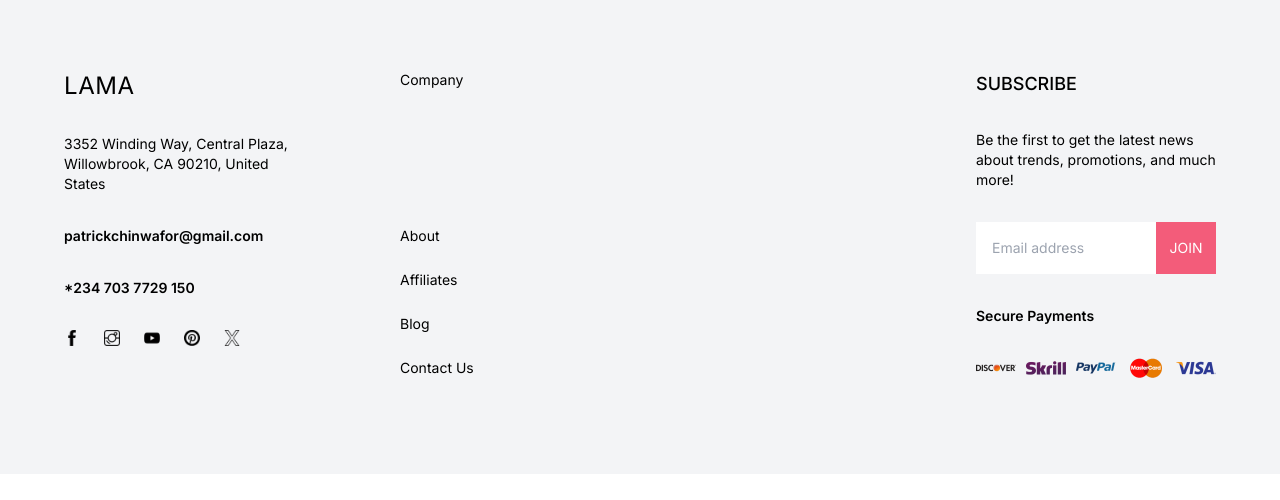
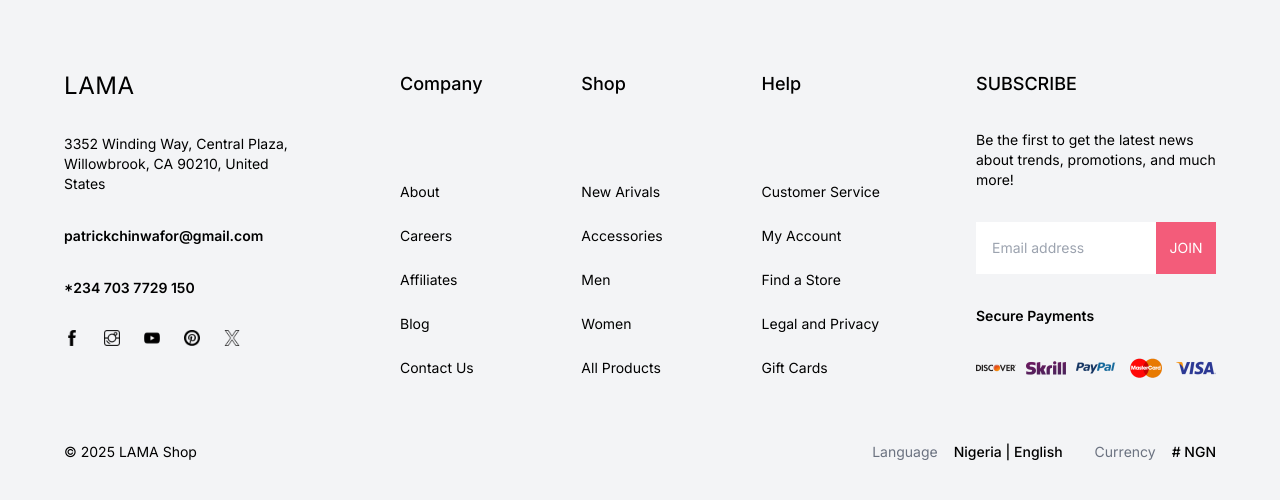
Before and after one commit to patrickNwafo/ecomm, a Next.js app: page / in a window 1280 px wide. Shown: the part 2782-3282 px from the top of the page. Before the commit the page ends 3256 px from the top, so only its background shows below. Built offline with nearby package versions, Linux system fonts and the light colour scheme.

Commit message:
finished the footer section

```diff
--- a/src/components/Footer.tsx
+++ b/src/components/Footer.tsx
@@ -50,12 +50,33 @@ const Footer = () => {
                 {/* CENTER */}
                 <div className="hidden lg:flex justify-between w-1/2">
                     <div className="flex flex-col justify-between">
-                        <h1> Company</h1>
+                        <h1 className=" font-medium text-lg">Company</h1>
                         <div className="flex flex-col gap-6">
                             <Link href="/">About</Link>
+                            <Link href="/">Careers</Link>
                             <Link href="/">Affiliates</Link>
                             <Link href="/">Blog</Link>
                             <Link href="/">Contact Us</Link>
+                        </div>
+                    </div>
+                    <div className="flex flex-col justify-between">
+                        <h1 className=" font-medium text-lg">Shop</h1>
+                        <div className="flex flex-col gap-6">
+                            <Link href="">New Arivals</Link>
+                            <Link href="">Accessories</Link>
+                            <Link href="">Men</Link>
+                            <Link href="">Women</Link>
+                            <Link href="">All Products</Link>
+                        </div>
+                    </div>
+                    <div className="flex flex-col justify-between">
+                        <h1 className=" font-medium text-lg">Help</h1>
+                        <div className="flex flex-col gap-6">
+                            <Link href="">Customer Service</Link>
+                            <Link href="">My Account</Link>
+                            <Link href="">Find a Store</Link>
+                            <Link href="">Legal and Privacy</Link>
+                            <Link href="">Gift Cards</Link>
                         </div>
                     </div>
                 </div>
@@ -107,7 +128,19 @@ const Footer = () => {
                 </div>
             </div>
             {/* Bottom */}
-            <div className=""></div>
+            <div className=" flex flex-col md:flex-row items-center justify-between gap-8 mt-16">
+                <div className="">© 2025 LAMA Shop</div>
+                <div className="flex flex-col gap-8 md:flex-row">
+                    <div className="">
+                        <span className=" text-gray-500 mr-4">Language</span>
+                        <span className="font-medium">Nigeria | English</span>
+                    </div>
+                    <div className="">
+                        <span className=" text-gray-500 mr-4">Currency</span>
+                        <span className="font-medium"># NGN</span>
+                    </div>
+                </div>
+            </div>
         </div>
     );
 };
```
